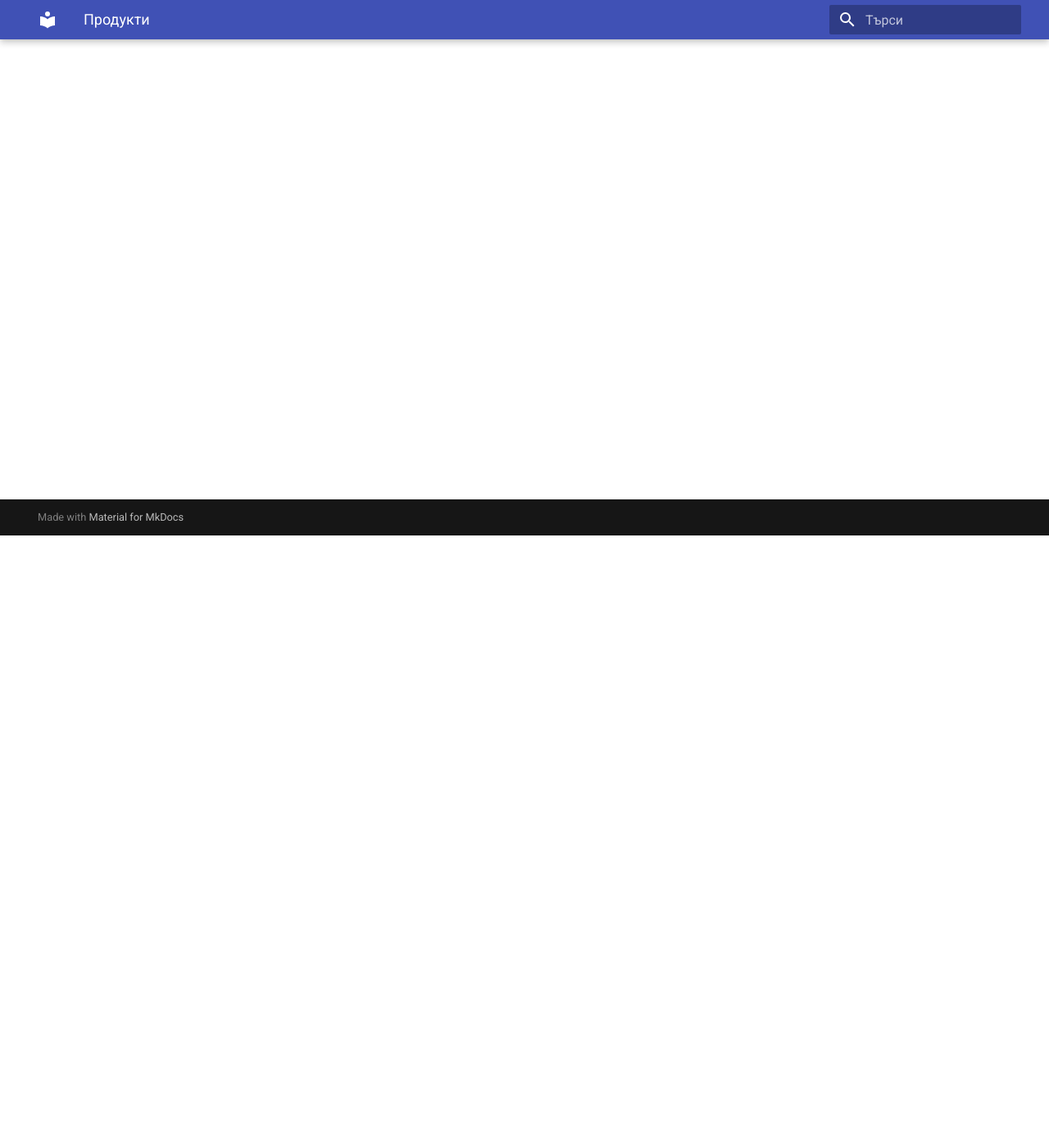
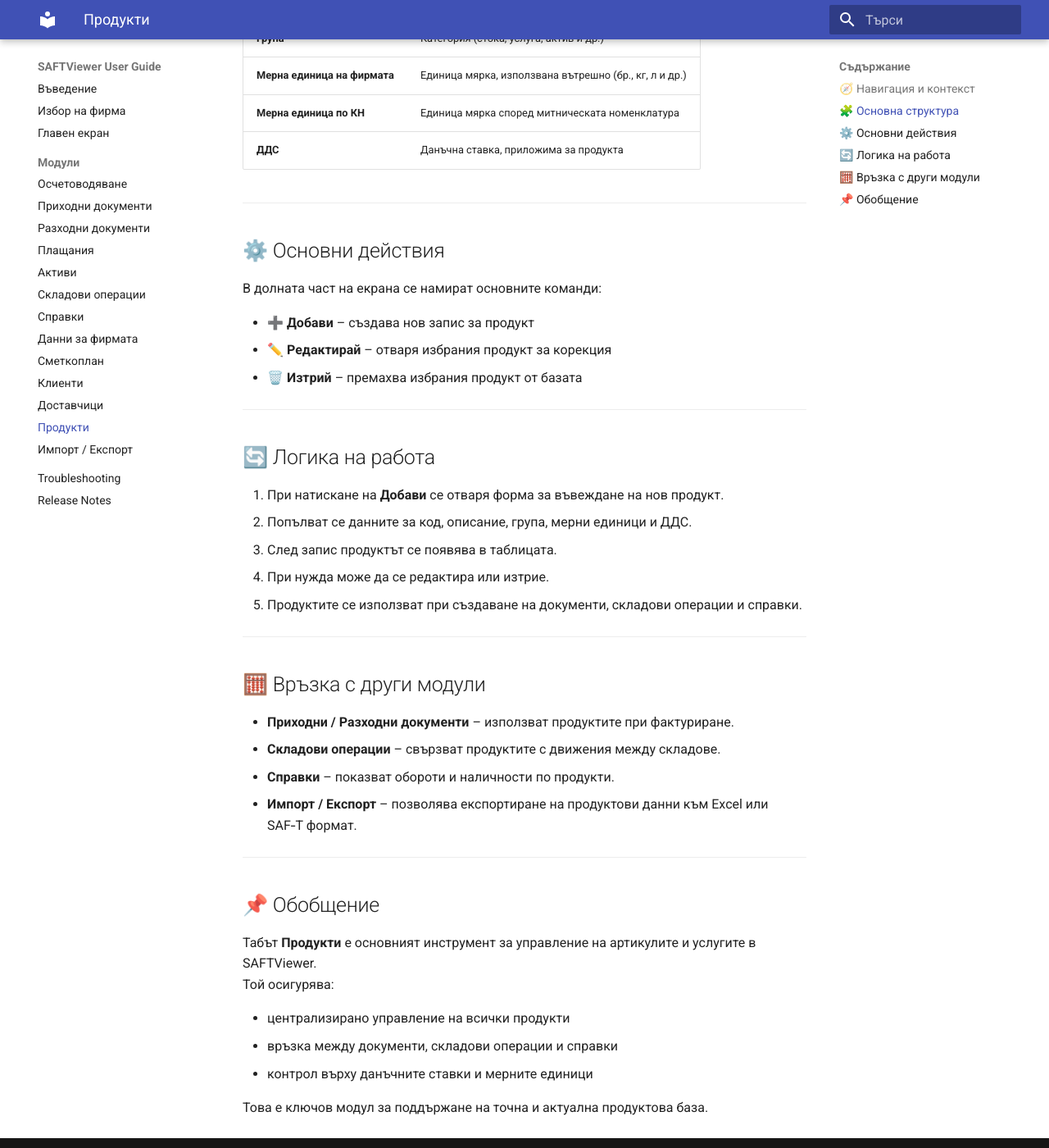
Before and after one commit to teodorval/saftviewer-docs, an MkDocs documentation site: the page built from docs/products.md, in a window 1280 px wide and 1400 px high, scrolled down 747 px. Shown: the whole window at 82% size. Built offline with MkDocs 1.6.1 and Material for MkDocs 9.7.7, drawn with Linux system fonts in a browser that asks for light colours; some of the changed text lies outside the part shown.

Commit message:
Добави документация за таб Продукти в SAFTViewer
Добавен е раздел за управление на продукти в SAFTViewer, включващ навигация, основна структура, действия и връзки с други модули.

```diff
--- a/docs/products.md
+++ b/docs/products.md
@@ -1 +1,68 @@
-products.md
+# Таб: Продукти
+
+Табът **Продукти** служи за управление на всички артикули, стоки и услуги, използвани в системата SAFTViewer.
+Тук се въвеждат, редактират и изтриват записи за продукти, които участват в документи, складови операции и справки.
+
+---
+
+## 🧭 Навигация и контекст
+
+Табът **Продукти** е достъпен като отделен модул от главния екран на SAFTViewer.
+Той съдържа таблица с всички продукти, регистрирани в системата, независимо дали са стоки, услуги или активи.
+
+---
+
+## 🧩 Основна структура
+
+Екранът съдържа таблица със следните колони:
+
+| Колона | Описание |
+|--------|-----------|
+| **Код** | Уникален идентификатор на продукта |
+| **Описание** | Наименование на продукта или услугата |
+| **Група** | Категория (стока, услуга, актив и др.) |
+| **Мерна единица на фирмата** | Единица мярка, използвана вътрешно (бр., кг, л и др.) |
+| **Мерна единица по КН** | Единица мярка според митническата номенклатура |
+| **ДДС** | Данъчна ставка, приложима за продукта |
+
+---
+
+## ⚙️ Основни действия
+
+В долната част на екрана се намират основните команди:
+
+- **➕ Добави** – създава нов запис за продукт
+- **✏️ Редактирай** – отваря избрания продукт за корекция
+- **🗑️ Изтрий** – премахва избрания продукт от базата
+
+---
+
+## 🔄 Логика на работа
+
+1. При натискане на **Добави** се отваря форма за въвеждане на нов продукт.
+2. Попълват се данните за код, описание, група, мерни единици и ДДС.
+3. След запис продуктът се появява в таблицата.
+4. При нужда може да се редактира или изтрие.
+5. Продуктите се използват при създаване на документи, складови операции и справки.
+
+---
+
+## 🧮 Връзка с други модули
+
+- **Приходни / Разходни документи** – използват продуктите при фактуриране.
+- **Складови операции** – свързват продуктите с движения между складове.
+- **Справки** – показват обороти и наличности по продукти.
+- **Импорт / Експорт** – позволява експортиране на продуктови данни към Excel или SAF‑T формат.
+
+---
+
+## 📌 Обобщение
+
+Табът **Продукти** е основният инструмент за управление на артикулите и услугите в SAFTViewer.
+Той осигурява:
+
+- централизирано управление на всички продукти
+- връзка между документи, складови операции и справки
+- контрол върху данъчните ставки и мерните единици
+
+Това е ключов модул за поддържане на точна и актуална продуктова база.
```
